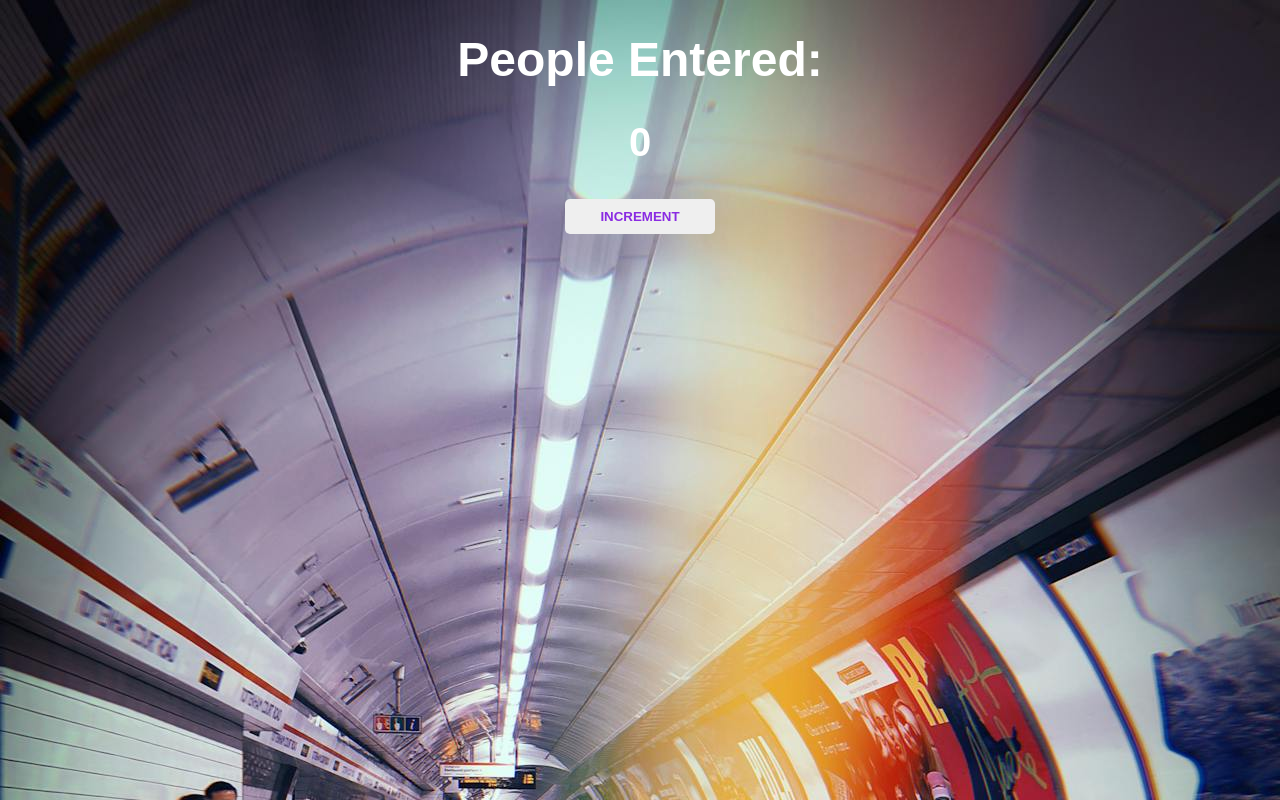
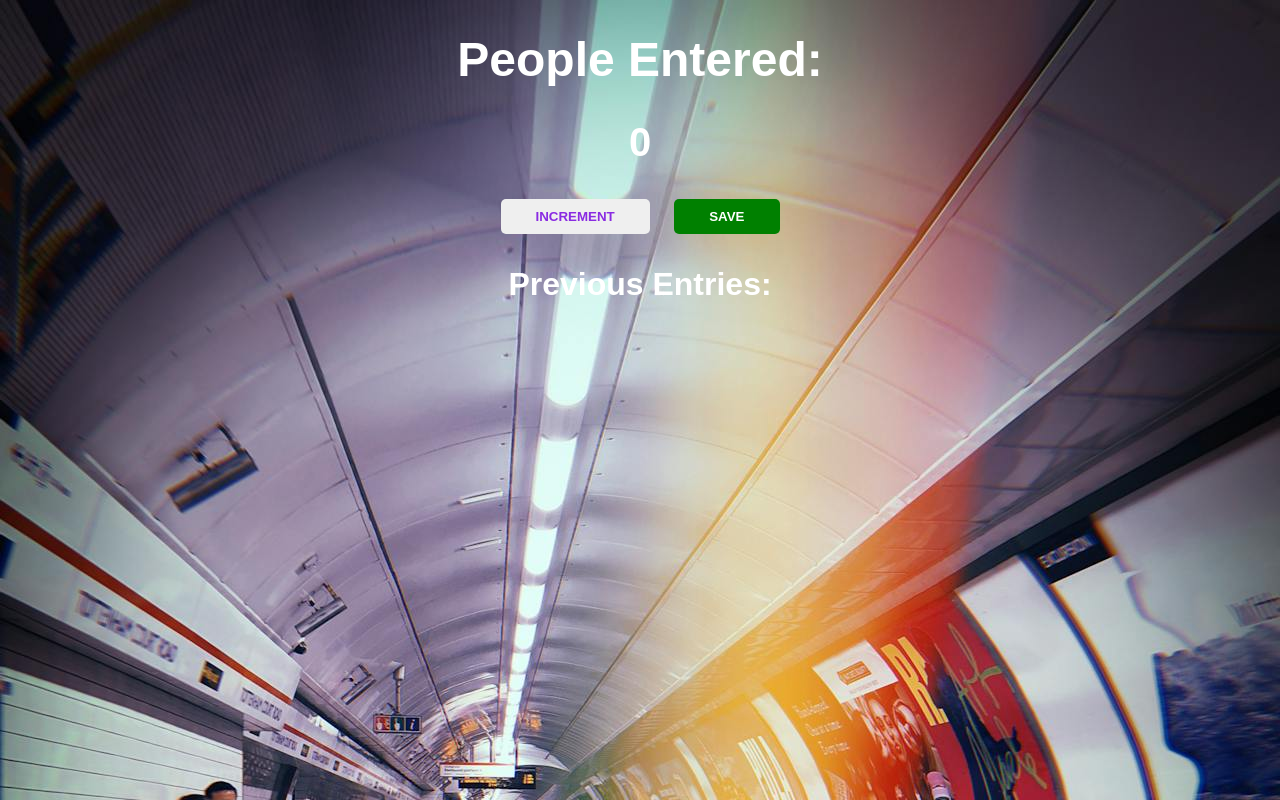
Before and after one commit to lemiskutswa/Passanger-Counter, a plain HTML site: page index.html in a window 1280 px wide. Drawn offline with Linux system fonts and the light colour scheme.

Commit message:
final commit

```diff
--- a/index.css
+++ b/index.css
@@ -31,3 +31,27 @@ body{
     transition: all 0.5s ease-in-out;
     transform: scale(1.2)
 }
+
+#save-btn {
+    border: none;
+    padding: 10px 35px 10px 35px;
+    font-weight: bold;
+    color: white;
+    border-radius: 5px;
+    cursor: pointer;
+    margin-left: 20px;
+    background-color: green;
+}
+
+#save-btn:hover{
+    color: #fff;
+    background-color: rgb(140, 223, 14);
+    transition: all 0.5s ease-in-out;
+    transform: scale(1.2)
+}
+
+#save-el{
+    color: #fff;
+    font-weight: bold;
+    font-size: 2rem;
+}
--- a/index.html
+++ b/index.html
@@ -10,6 +10,8 @@
     <h1 class="people-entered-text">People Entered:</h1>
     <h2 id="counter-element">0</h2>
     <button id="increment-btn" onclick="incrementCount()">INCREMENT</button>
+    <button id="save-btn" onclick="save()">SAVE</button>
+    <p id="save-el" onclick="save()">Previous Entries: </p>
     <script src="./index.js"></script>
 </body>
 </html>
--- a/index.js
+++ b/index.js
@@ -1,7 +1,16 @@
 let count = 0;
+let countElement = document.getElementById("counter-element");
 
 function incrementCount() {
     count++;
-    document.getElementById("counter-element").innerHTML = count;
-    console.log(count);
+    countElement.innerHTML = count;
 }
+
+let saveElement = document.getElementById("save-el");
+
+function save() {
+    let countStr = count + " - "
+    saveElement.textContent += countStr
+    countElement.textContent = 0;
+    count = 0;
+}
```
